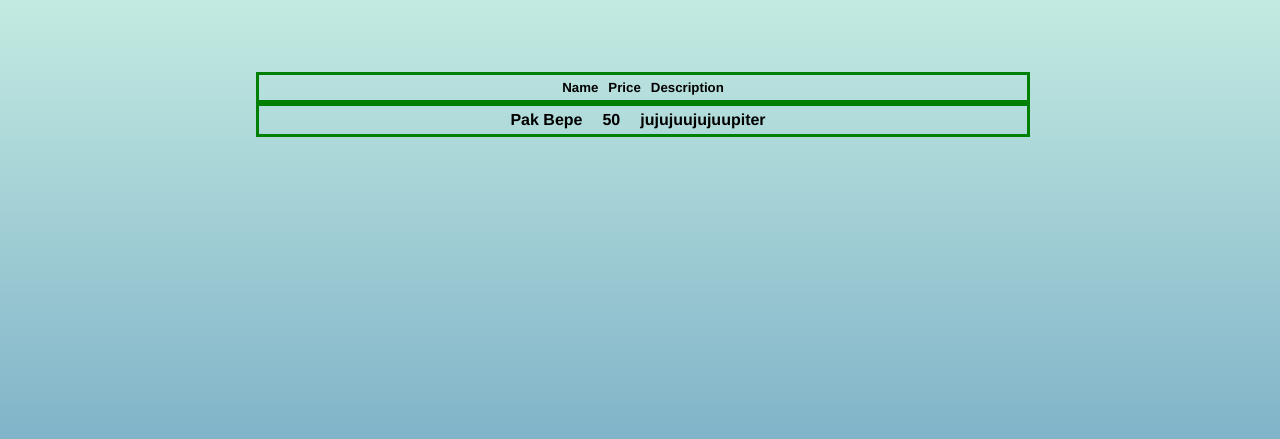
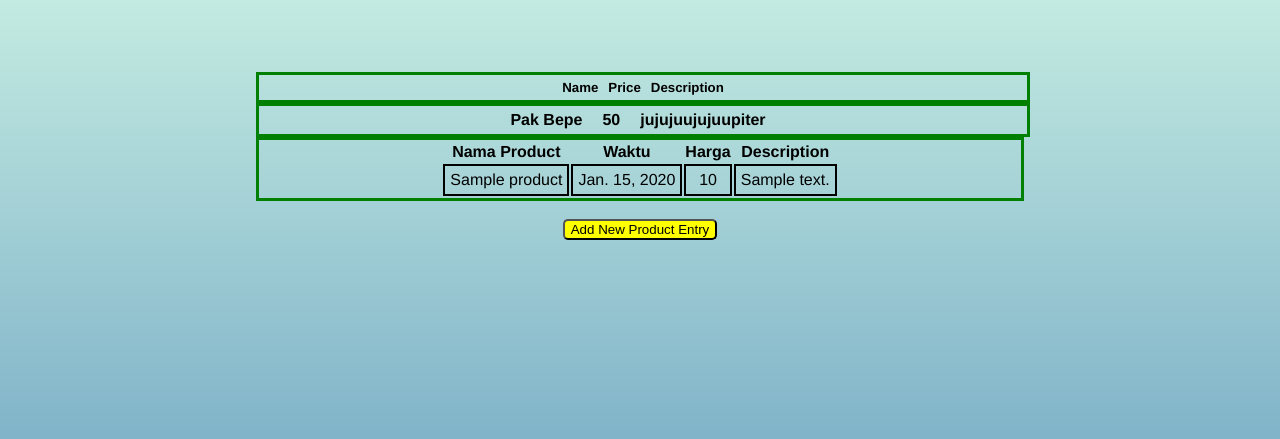
Before and after one commit to henryak25/toko-jam-bobert, a Django app: page / in a window 1280 px wide. Shown: the part 51-490 px from the top of the page. Run offline with Django 5.2, Linux system fonts and the light colour scheme; tables that the repository leaves empty hold one stand-in row (Sample ...).

Commit message:
Tugas 03

```diff
--- a/main/models.py
+++ b/main/models.py
@@ -1,7 +1,7 @@
 from django.db import models
-from django.db import models
-
+import uuid
 class Product(models.Model):
+    id = models.UUIDField(primary_key=True, default=uuid.uuid4, editable=False)
     name = models.CharField(max_length=255)
     time = models.DateField(auto_now_add=True)
     description = models.TextField()
--- a/main/templates/main.html
+++ b/main/templates/main.html
@@ -47,9 +51,25 @@
             flex-direction: column;
             justify-content: space-between;
         }
+        button{
+            border-radius: 5px;
+            background-color: yellow;
+        }
+        tr{
+            margin: 3.5px;
+            padding: 5px;
+            border: 2px solid black;
+        }
+        td{
+            margin: 3.5px;
+            padding: 5px;
+            border: 2px solid black;
+        }
     </style>
+    {% endblock meta %}
 </head>
 <body>
+    {% block content %}
     <header>
         <h1>Toko Jam Bobert</h1>
         <h5>NPM: </h5>
@@ -73,6 +93,36 @@
             <p>{{ price }}<p>
             <p>{{ description }}<p>
         </div>
+        {% if not product_entries %}
+        <p>Belum ada data product pada mental health tracker.</p>
+        {% else %}
+        <table class="data-row">
+        <tr>
+            <th>Nama Product</th>
+            <th>Waktu</th>
+            <th>Harga</th>
+            <th>Description</th>
+        </tr>
+
+        {% comment %} Berikut cara memperlihatkan data mood di bawah baris ini
+        {% endcomment %}
+        {% for product_entry in product_entries %}
+        <tr>
+            <td>{{product_entry.name}}</td>
+            <td>{{product_entry.time}}</td>
+            <td>{{product_entry.price}}</td>
+            <td>{{product_entry.description}}</td>
+        </tr>
+        {% endfor %}
+        </table>
+        {% endif %}
+
+        <br />
+
+        <a href="{% url 'main:create_product_entry' %}">
+        <button>Add New Product Entry</button>
+        </a>
     </div>
+    {% endblock content %}
 </body>
 </html>
--- a/main/urls.py
+++ b/main/urls.py
@@ -1,8 +1,13 @@
 from django.urls import path
 from main.views import show_main
-
+from main.views import show_main, create_product_entry, show_xml, show_json, show_xml_by_id, show_json_by_id
 app_name = 'main'
 
 urlpatterns = [
     path('', show_main, name='show_main'),
+    path('create-product-entry', create_product_entry, name='create_product_entry'),
+    path('xml/', show_xml, name='show_xml'),
+    path('json/', show_json, name='show_json'),
+    path('xml/<str:id>/', show_xml_by_id, name='show_xml_by_id'),
+    path('json/<str:id>/', show_json_by_id, name='show_json_by_id'),
 ]
--- a/main/views.py
+++ b/main/views.py
@@ -1,10 +1,42 @@
-from django.shortcuts import render
+from django.shortcuts import render, redirect
+from main.forms import ProductForm
+from main.models import Product
+from django.http import HttpResponse
+from django.core import serializers
 def show_main(request):
+    product_entries = Product.objects.all()
     context = {
         'description' : 'jujujuujujuupiter',
         'name': 'Pak Bepe',
-        'price': 50
+        'price': 50,
+        'product_entries': product_entries
     }
+    return render(request, "main.html", context)
 
-    return render(request, "main.html", context)
+
+def create_product_entry(request):
+    form = ProductForm(request.POST or None)
+
+    if form.is_valid() and request.method == "POST":
+        form.save()
+        return redirect('main:show_main')
+
+    context = {'form': form}
+    return render(request, "create_product_entry.html", context)
+
+def show_xml(request):
+    data = Product.objects.all()
+    return HttpResponse(serializers.serialize("xml", data), content_type="application/xml")
+
+def show_json(request):
+    data = Product.objects.all()
+    return HttpResponse(serializers.serialize("json", data), content_type="application/json")
+
+def show_xml_by_id(request, id):
+    data = Product.objects.filter(pk=id)
+    return HttpResponse(serializers.serialize("xml", data), content_type="application/xml")
+
+def show_json_by_id(request, id):
+    data = Product.objects.filter(pk=id)
+    return HttpResponse(serializers.serialize("json", data), content_type="application/json")
 # Create your views here.
--- /dev/null
+++ b/templates/base.html
@@ -0,0 +1,14 @@
+{% load static %}
+<!--Ini apa gunanya dah... Apa cuman buat doctype html lmao-->
+<!DOCTYPE html>
+<html lang="en">
+  <head>
+    <meta charset="UTF-8" />
+    <meta name="viewport" content="width=device-width, initial-scale=1.0" />
+    {% block meta %} {% endblock meta %}
+  </head>
+
+  <body>
+    {% block content %} {% endblock content %}
+  </body>
+</html>
--- a/toko_jam_bobert/settings.py
+++ b/toko_jam_bobert/settings.py
@@ -55,7 +55,7 @@ ROOT_URLCONF = 'toko_jam_bobert.urls'
 TEMPLATES = [
     {
         'BACKEND': 'django.template.backends.django.DjangoTemplates',
-        'DIRS': [],
+        'DIRS': [BASE_DIR / 'templates'],
         'APP_DIRS': True,
         'OPTIONS': {
             'context_processors': [
@@ -122,3 +122,4 @@ STATIC_URL = 'static/'
 # https://docs.djangoproject.com/en/5.1/ref/settings/#default-auto-field
 
 DEFAULT_AUTO_FIELD = 'django.db.models.BigAutoField'
+CSRF_TRUSTED_ORIGINS = ["http://localhost","http://127.0.0.1","http://henry.aditya/tokojambobert", "https://henry.aditya/tokojambobert"]
```
Also changed, not shown: other parts of main/templates/main.html (+4 -0 lines), main/forms.py (added, +7 -0 lines), main/templates/create_product_entry.html (added, +51 -0 lines), .github/workflows/deploy.yml (added), README.md, main/migrations/0003_rename_nama_barang_product_name_and_more.py (added), main/migrations/0004_alter_product_id.py (added).
